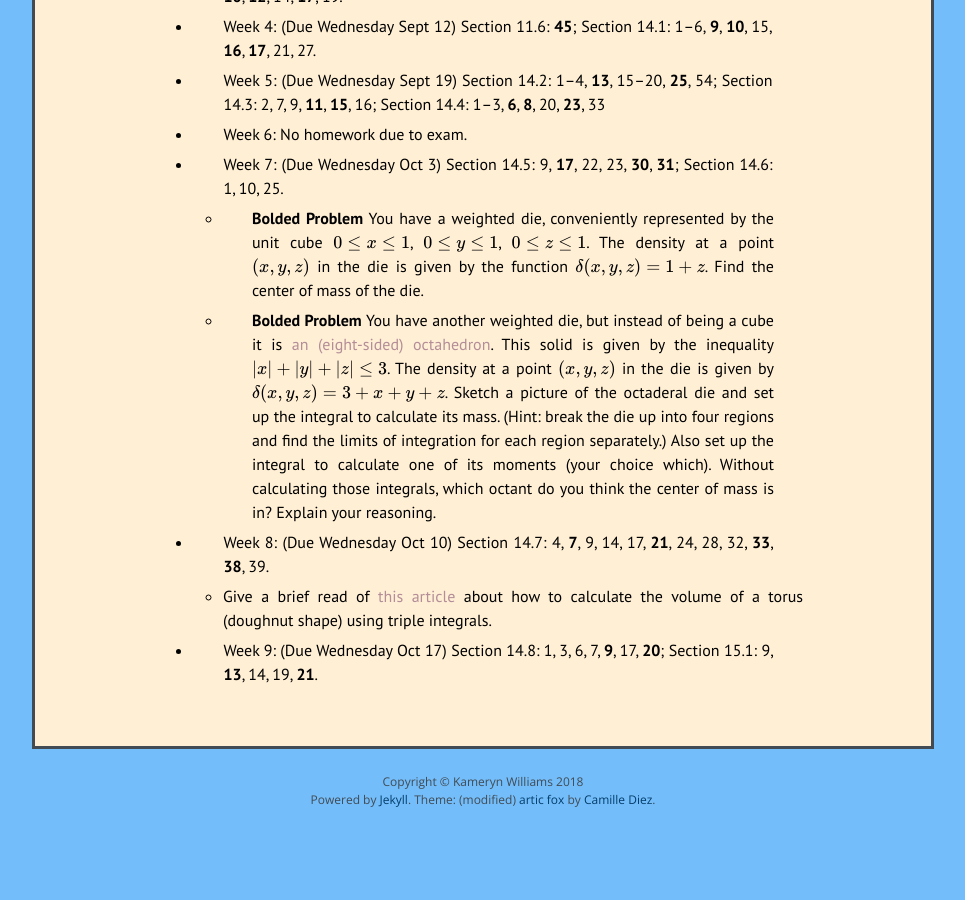
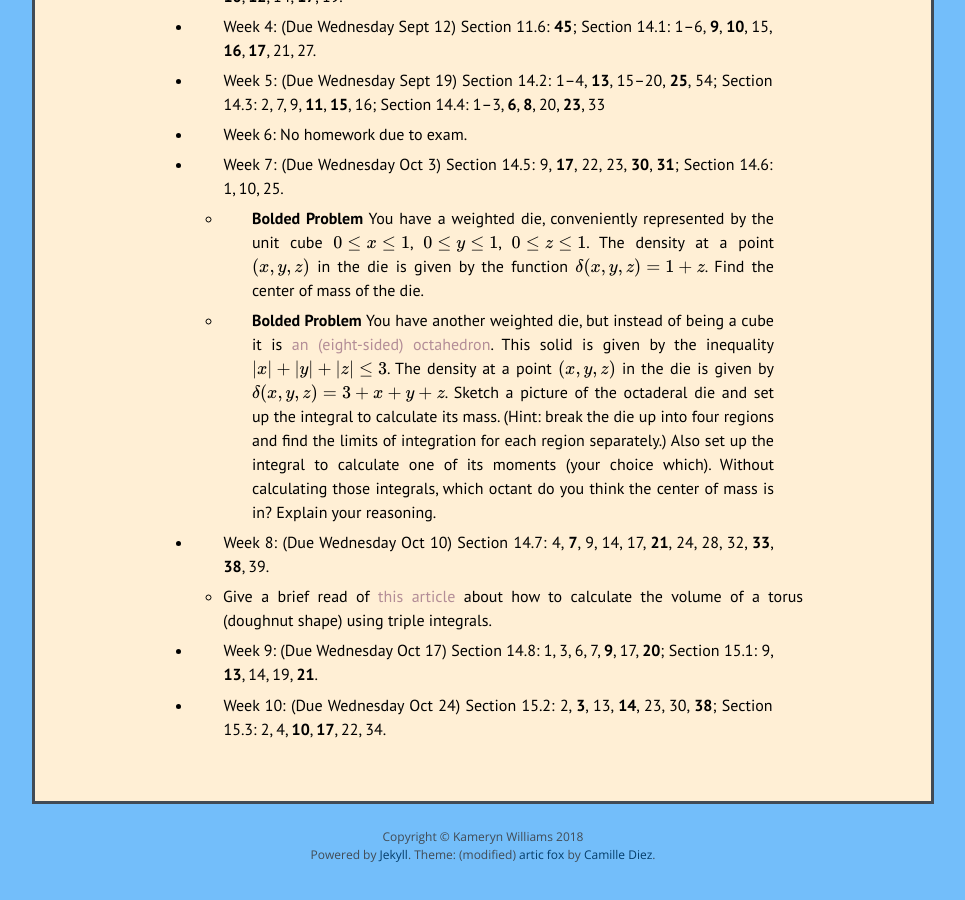
Before and after one commit to kamerynjw/kamerynjw.github.io, a Jekyll site: the page built from teaching/2018/math244.md, in a window 1280 px wide and 900 px high, scrolled down 1306 px. Shown: the whole window, without its empty margins (157-1122 px from the left). Built offline with Jekyll 4.4.1, drawn with Linux system fonts in a browser that asks for light colours; nearby versions of some CDN libraries; formulas are drawn with MathJax 3; before the commit the page ends 2151 px from its top, so only the background shows below that.

Commit message:
added 244 homework

```diff
--- a/teaching/2018/math244.md
+++ b/teaching/2018/math244.md
@@ -68,3 +68,5 @@ I will grade among the bolded problems.
     * Give a brief read of [this article](https://files.eric.ed.gov/fulltext/EJ720058.pdf) about how to calculate the volume of a torus (doughnut shape) using triple integrals.
 
 * Week 9: (Due Wednesday Oct 17) Section 14.8: 1, 3, 6, 7, **9**, 17, **20**; Section 15.1: 9, **13**, 14, 19, **21**.
+
+* Week 10: (Due Wednesday Oct 24) Section 15.2: 2, **3**, 13, **14**, 23, 30, **38**; Section 15.3: 2, 4, **10**, **17**, 22, 34.
```
